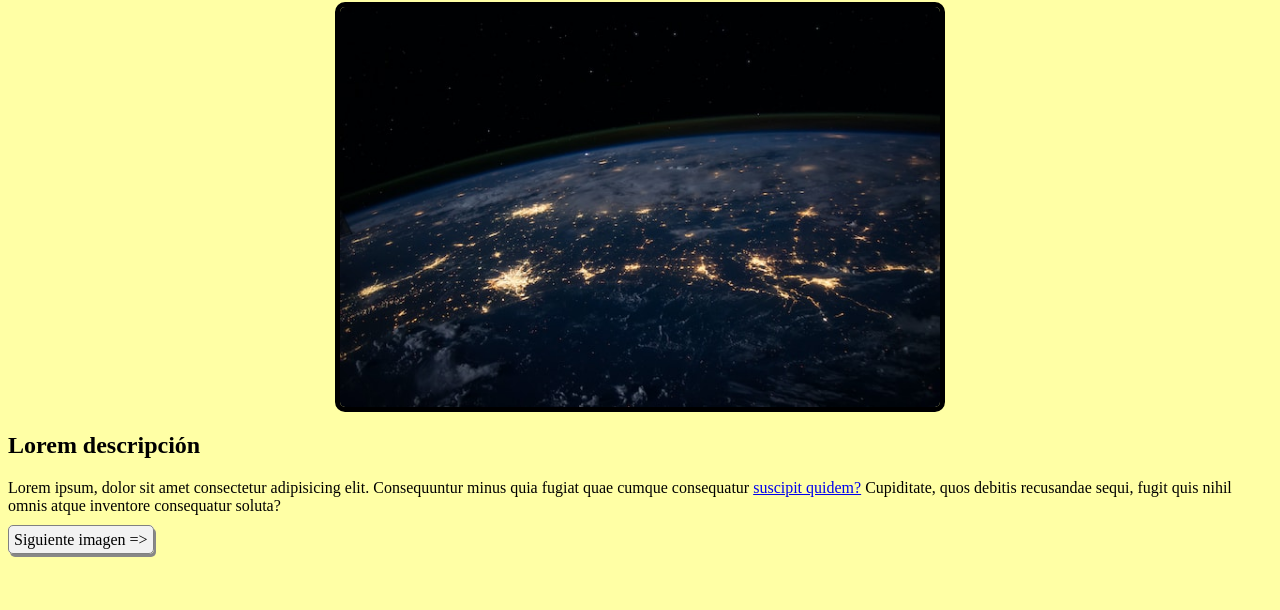
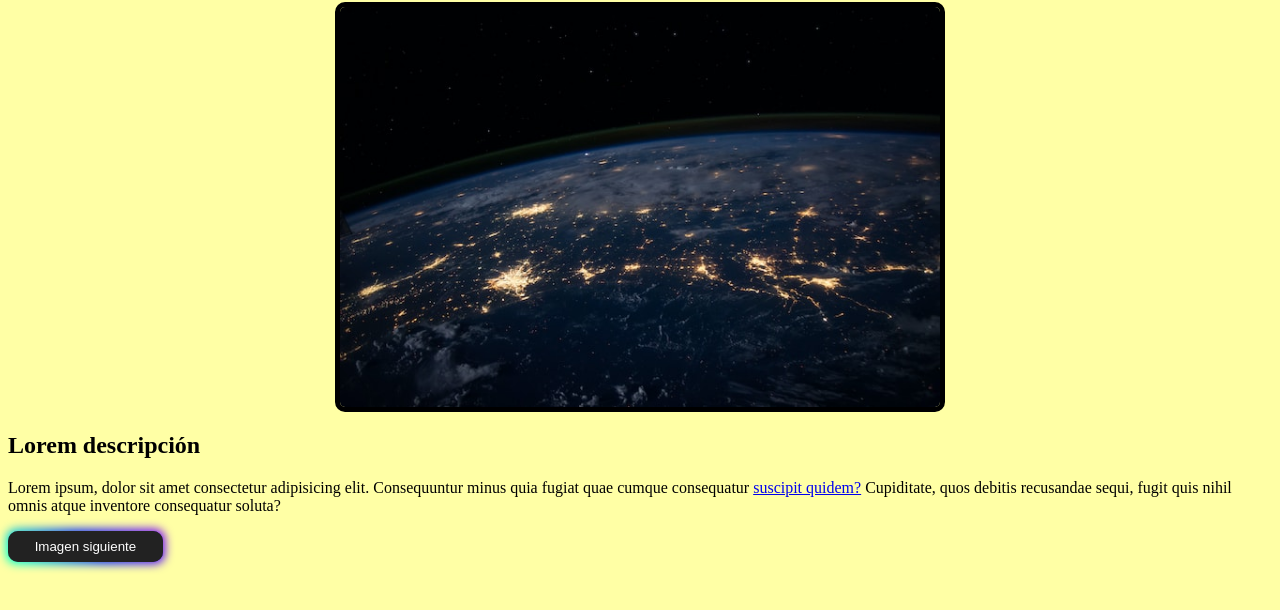
Before and after one commit to gorga7/gorga7.github.io, a plain HTML site: page page1.html in a window 1280 px wide. Shown: the part 78-688 px from the top of the page. Drawn offline with Linux system fonts and the light colour scheme.

Commit message:
Estilo botón

```diff
--- a/page1.html
+++ b/page1.html
@@ -16,7 +16,7 @@
     <p>Lorem ipsum, dolor sit amet consectetur adipisicing elit. Consequuntur minus quia fugiat quae cumque consequatur
         <a href="page2.html">suscipit quidem?</a> Cupiditate, quos debitis recusandae sequi, fugit quis nihil omnis atque inventore consequatur
         soluta?</p>
-    <a href="page2.html" title="Imagen siguiente" class="link-button">Siguiente imagen =&gt;</a>
+    <button class="button-85" role="button">Imagen siguiente</button>
 </body>
 
 </html>
--- a/styles.css
+++ b/styles.css
@@ -26,3 +26,72 @@ h1{
     border-radius: 5px;
     box-shadow: 2px 3px #888888;
 }
+
+
+/* CSS */
+.button-85 {
+  padding: 0.6em 2em;
+  border: none;
+  outline: none;
+  color: rgb(255, 255, 255);
+  background: #111;
+  cursor: pointer;
+  position: relative;
+  z-index: 0;
+  border-radius: 10px;
+  user-select: none;
+  -webkit-user-select: none;
+  touch-action: manipulation;
+}
+
+.button-85:before {
+  content: "";
+  background: linear-gradient(
+    45deg,
+    #ff0000,
+    #ff7300,
+    #fffb00,
+    #48ff00,
+    #00ffd5,
+    #002bff,
+    #7a00ff,
+    #ff00c8,
+    #ff0000
+  );
+  position: absolute;
+  top: -2px;
+  left: -2px;
+  background-size: 400%;
+  z-index: -1;
+  filter: blur(5px);
+  -webkit-filter: blur(5px);
+  width: calc(100% + 4px);
+  height: calc(100% + 4px);
+  animation: glowing-button-85 20s linear infinite;
+  transition: opacity 0.3s ease-in-out;
+  border-radius: 10px;
+}
+
+@keyframes glowing-button-85 {
+  0% {
+    background-position: 0 0;
+  }
+  50% {
+    background-position: 400% 0;
+  }
+  100% {
+    background-position: 0 0;
+  }
+}
+
+.button-85:after {
+  z-index: -1;
+  content: "";
+  position: absolute;
+  width: 100%;
+  height: 100%;
+  background: #222;
+  left: 0;
+  top: 0;
+  border-radius: 10px;
+}
```
